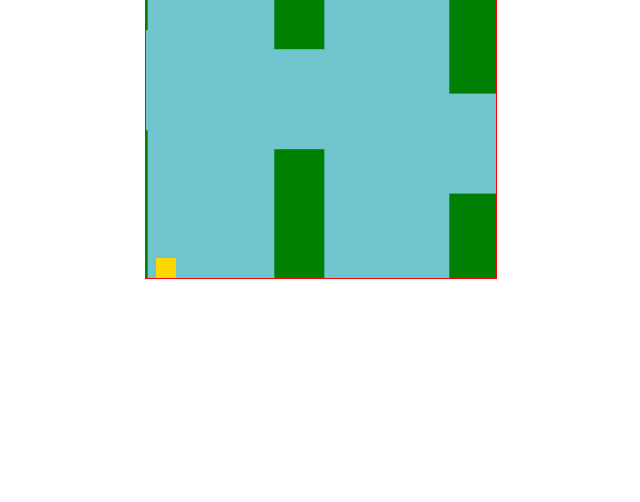
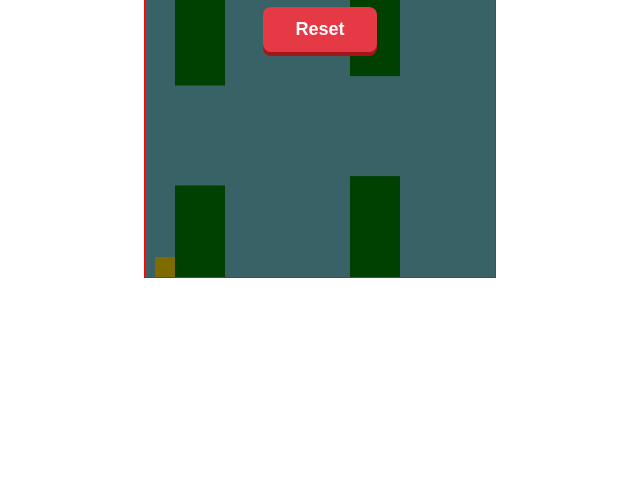
Before and after one commit to MagicStephen/FlappyBird, a website built with Vite: page index.html in a window 1280 px wide. Shown: the part 298-800 px from the top of the page, without its empty margins (320-960 px from the left). Built offline with nearby package versions, Linux system fonts and the light colour scheme.

Commit message:
feat: add collision with pillars

```diff
--- a/src/game.ts
+++ b/src/game.ts
@@ -13,11 +13,16 @@
     private lastTime: number = 0;
     private gravity: number = 3500;
 
+    private score: number = 0;
+
     constructor(playGround: HTMLDivElement) {
         this.playGround = playGround;
         this.canvas = new Canvas(playGround.clientWidth, playGround.clientHeight);
-        this.bird = new Bird( 10, this.canvas.canvasHeight - 20, 20, 20, 5, 50);
+
+        this.bird = new Bird( 10, this.canvas.canvasHeight - 20, 20, 20, 5, 80);
         this.pillarManager = new PillarManager();
+
+        document.addEventListener("keydown", this.keyboardEventHandler.bind(this));
     }
 
     draw(): void {
@@ -27,9 +32,6 @@
     }
 
     start(): void {
-        document.addEventListener("keydown", this.keyboardEventHandler.bind(this));
-        requestAnimationFrame(this.requestAnimationFrameHandler.bind(this));
-        this.lastTime = performance.now();
         requestAnimationFrame(this.requestAnimationFrameHandler.bind(this));
     }
 
@@ -46,10 +48,26 @@
         const deltaTime = (currentTime - this.lastTime) / 1000;
 
         this.checkBirdCollision(deltaTime);
+
         this.pillarManager.update(deltaTime, this.canvas.canvasWidth, this.canvas.canvasHeight);
+
+        const hit = this.pillarManager.checkCollidePillar(this.bird.birdX, this.bird.birdY, this.bird.birdWidth, this.bird.birdHeight)
+
+        if(this.pillarManager.checkPastPillar(this.bird.birdX, this.bird.birdWidth)){
+            this.score++;
+        }
 
         this.canvas.cleanCanvas();
         this.draw();
+
+        if (hit) {
+            this.gameOver();
+            return;
+        }
+
+        this.canvas.canvasElement.getContext("2d")!.font = "48px serif";
+        this.canvas.canvasElement.getContext("2d")!.fillStyle = 'black';
+        this.canvas.canvasElement.getContext("2d")!.fillText(`${this.score}`, this.canvas.canvasWidth/2, this.canvas.canvasHeight/2);
 
         this.lastTime = currentTime;
         requestAnimationFrame(this.requestAnimationFrameHandler.bind(this));
@@ -61,4 +79,41 @@
             this.bird.fall(deltaTime * this.gravity, deltaTime);
         }
     }
+
+    gameOver(): void{
+
+        const gameOverDiv = this.playGround.appendChild(document.createElement("div"))
+        gameOverDiv.setAttribute("id", "game-over-container")
+        gameOverDiv.style.position = "absolute";
+        gameOverDiv.style.inset = "0";
+        gameOverDiv.style.zIndex = "10";
+        gameOverDiv.style.backgroundColor = "rgba(0, 0, 0, 0.5)";
+        gameOverDiv.style.textAlign = "center"
+
+        const p = gameOverDiv.appendChild(document.createElement("h1"));
+        p.textContent = "GameOver";
+
+        const button = gameOverDiv.appendChild(document.createElement("button"));
+        button.textContent = "Reset";
+        button.style.padding = "12px 32px";
+        button.style.fontSize = "18px";
+        button.style.fontWeight = "bold";
+        button.style.color = "white";
+        button.style.backgroundColor = "#e63946";
+        button.style.border = "none";
+        button.style.borderRadius = "8px";
+        button.style.cursor = "pointer";
+        button.style.boxShadow = "0 4px 0 #a4161a";
+        button.style.transition = "background-color 0.2s, transform 0.2s";
+
+        button.onclick = this.reset.bind(this);
+    }
+
+    reset(): void{
+        this.bird = new Bird( 10, this.playGround.clientHeight - 20, 20, 20, 5, 50);
+        this.pillarManager = new PillarManager();
+        this.score = 0
+        document.getElementById("game-over-container")?.remove();
+        this.start();
+    }
 }
--- a/src/pillar.ts
+++ b/src/pillar.ts
@@ -5,25 +5,41 @@
     private width: number;
     private height: number;
 
-    private gap: number = 100;
+    private gap: number;
     private gapY: number;
 
-    constructor(x: number, width: number, height: number, gapY: number) {
+    constructor(x: number, width: number, height: number, gap: number, gapY: number) {
         this.x = x;
+
         this.width = width;
         this.height = height;
+
+        this.gap = gap;
         this.gapY = gapY;
     }
 
-    public draw(ctx: CanvasRenderingContext2D) {
+    draw(ctx: CanvasRenderingContext2D): void {
 
         ctx.fillStyle = 'green';
         ctx.fillRect(this.x, 0, this.width, this.gapY - this.gap / 2);
         ctx.fillRect(this.x, this.gapY + this.gap / 2, this.width, this.height - (this.gapY + this.gap / 2));
     }
 
-    public move(deltaX: number): void {
+    move(deltaX: number): void {
         this.x += deltaX;
+    }
+
+    collideWith(x:number, y: number, width: number, height: number): boolean {
+
+        // top/bottom bird boundaries
+        if (
+            x + width >= this.x && y <= this.gapY - this.gap / 2 ||
+            x + width >= this.x && y + height >= this.gapY + this.gap / 2
+        ){
+            return true;
+        }
+
+        return false;
     }
 
     get pillarX(): number {
--- a/src/pillarManager.ts
+++ b/src/pillarManager.ts
@@ -3,16 +3,31 @@
 export class PillarManager{
 
     private pillars: Pillar[];
+    private nextIdx: number;
 
     constructor(){
         this.pillars = []
+        this.nextIdx = 0;
     }
 
     update(dt: number, canvasWidth:number, canvasHeight:number){
-
         this.trySpawn(canvasWidth, canvasHeight);
         this.move(dt);
         this.cleanOffScreen();
+    }
+
+    checkCollidePillar(x: number, y: number, width: number, height: number): boolean {
+        return this.pillars[this.nextIdx].collideWith(x, y, width, height)
+    }
+
+    checkPastPillar(x: number, width: number): boolean {
+
+        if(x - width/2 > this.pillars[this.nextIdx].pillarX + this.pillars[this.nextIdx].pillarWidth/2){
+            this.nextIdx++;
+            return true;
+        }
+
+        return false;
     }
 
     draw(ctx: CanvasRenderingContext2D): void {
@@ -26,7 +41,7 @@
             this.pillars.length === 0 ||
             this.pillars[this.pillars.length - 1].pillarX + this.pillars[this.pillars.length - 1].pillarWidth/2 + 150 < canvasWidth)
         {
-            this.pillars.push(new Pillar(canvasWidth, 50, canvasHeight, Math.random() * (canvasHeight - 200) + 100));
+            this.pillars.push(new Pillar(canvasWidth, 50, canvasHeight, 100, Math.random() * (canvasHeight - 200) + 100));
         }
     }
 
@@ -35,6 +50,9 @@
     }
 
     private cleanOffScreen(): void {
-        if( this.pillars[0].pillarX + this.pillars[0].pillarWidth < 0) this.pillars.shift();
+        if(this.pillars[this.nextIdx].pillarX + this.pillars[this.nextIdx].pillarWidth < 0) {
+            this.pillars.shift();
+            this.nextIdx--;
+        };
     }
 }
--- a/src/style.css
+++ b/src/style.css
@@ -1,15 +1,15 @@
 body {
-  min-height: 100vh;
-  margin: 0;
+    margin: 0;
+    min-height: 100vh;
+
+    display: flex;
+    justify-content: center;
+    align-items: center;
 }
 
-#play-ground{
-  width: 350px;
-  height: 350px;
-
-  border: 1px solid red;
-  position: fixed;
-
-  top: calc(50% - 175px);
-  left: calc(50% - 175px);
+#play-ground {
+    width: 350px;
+    height: 350px;
+    border: 1px solid red;
+    position: relative;
 }
```
Also changed, not shown: index.html (+3 -1 lines).
